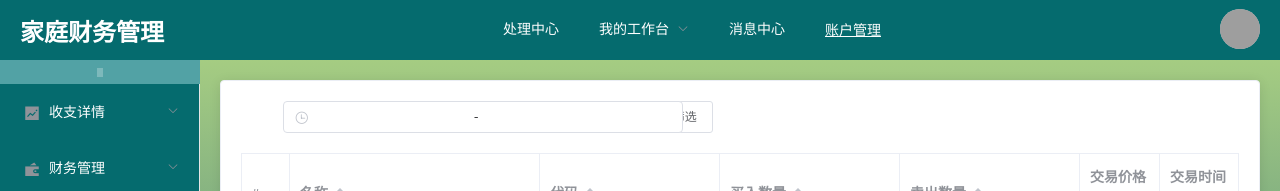
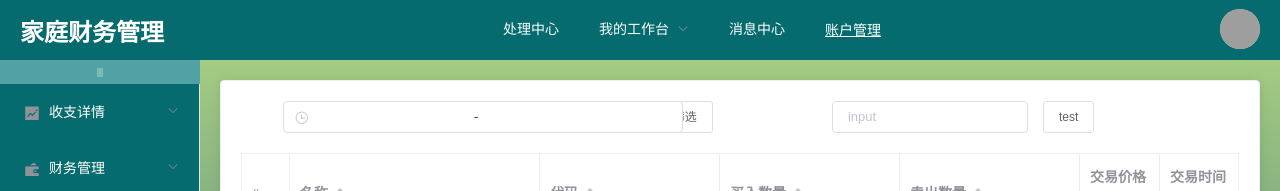
Before and after one commit to lzh-forever/FamilyWealth, a Vue app: page /#/2-2 in a window 1280 px wide. Shown: the top 191 px of the page. Built offline with nearby package versions, Linux system fonts and the light colour scheme; sample sign-in values are in the browser's storage; grey boxes are pictures that could not be loaded.

Commit message:
add code_filter

```diff
--- a/src/components/manage/SharesManage.vue
+++ b/src/components/manage/SharesManage.vue
@@ -13,9 +13,12 @@
       <el-col :span="2">
         <el-button size="small" @click="getByTime">按时间筛选</el-button>
       </el-col>
-      <!-- <el-col :span="2">
-        <el-button size="small" @click="test">test</el-button>
-      </el-col> -->
+      <el-col :offset="3" :span="5">
+        <el-input v-model="input" placeholder="input" size="small"></el-input
+      ></el-col>
+      <el-col :span="2">
+        <el-button size="small" @click="getByCode">test</el-button>
+      </el-col>
     </el-row>
     <div style="height: 20px"></div>
     <el-table :data="tableData" height="460" stripe border style="width: 100%">
@@ -43,6 +46,7 @@ export default {
       token: window.sessionStorage.getItem("token"),
       accountID: window.sessionStorage.getItem("accountID"),
       pickdate: "",
+      input: "",
     };
   },
   methods: {
@@ -106,6 +110,22 @@ export default {
         }
       }
     },
+    async getByCode() {
+      const { data } = await this.$http.put(
+        "/api/security/operation/get_by_time",
+        {
+          token: this.token,
+          accountID: this.accountID,
+          code: this.input
+        }
+      );
+      if (data.code != 0) {
+        this.$message.error(data.msg);
+      } else {
+        this.tableData = data.data.operations;
+        this.$message.success(data.msg);
+      }
+    },
     test() {
       this.pickdate = this.pickdate == null ? 1 : null;
     },
@@ -116,6 +136,11 @@ export default {
         this.getAll();
       }
     },
+    input(newData){
+      if(newData==''){
+        this.getAll();
+      }
+    }
   },
 };
 </script>
```
